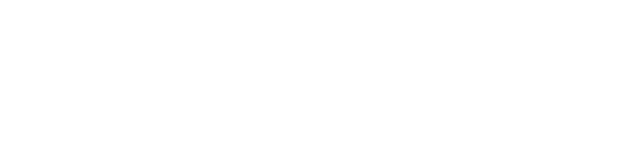
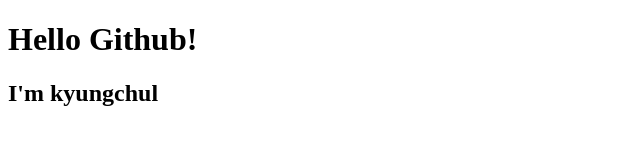
Before and after one commit to jo8232/github_test, a plain HTML site: page index.html in a window 1280 px wide. Shown: the whole page, without its empty margins (0-640 px from the left). Drawn offline with Linux system fonts and the light colour scheme.

Commit message:
h2 추가

```diff
--- a/index.html
+++ b/index.html
@@ -1,4 +1,15 @@
 <!DOCTYPE html>
 <html lang="en">
 
+<head>
+    <meta charset="UTF-8">
+    <meta name="viewport" content="idth=device-width, initial-scale=1.0">
+    <title>Document</title>
+</head>
+
+<body>
+    <h1>Hello Github!</h1>
+    <h2>I'm kyungchul</h2>
+</body>
+
 </html>
```
